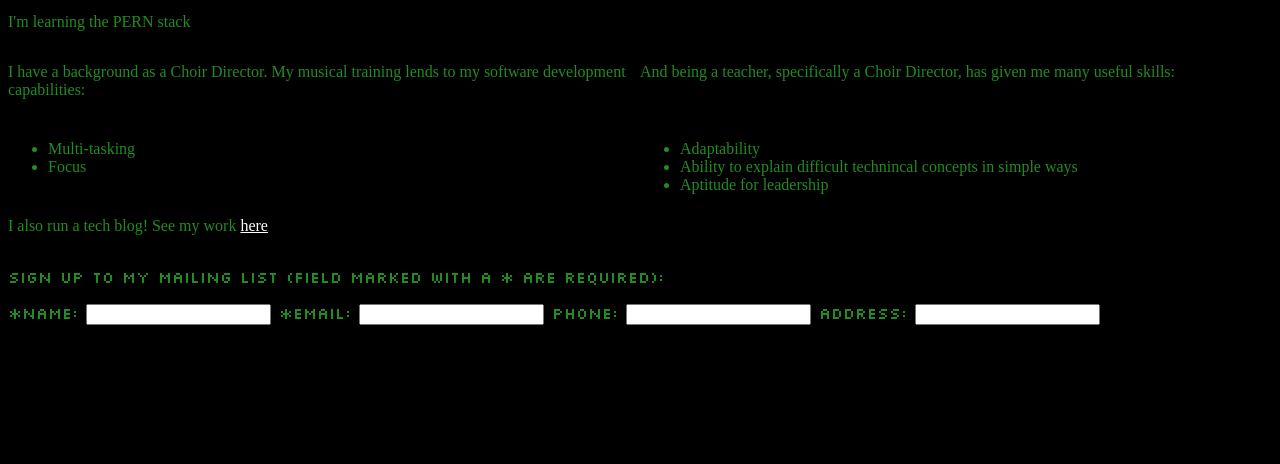
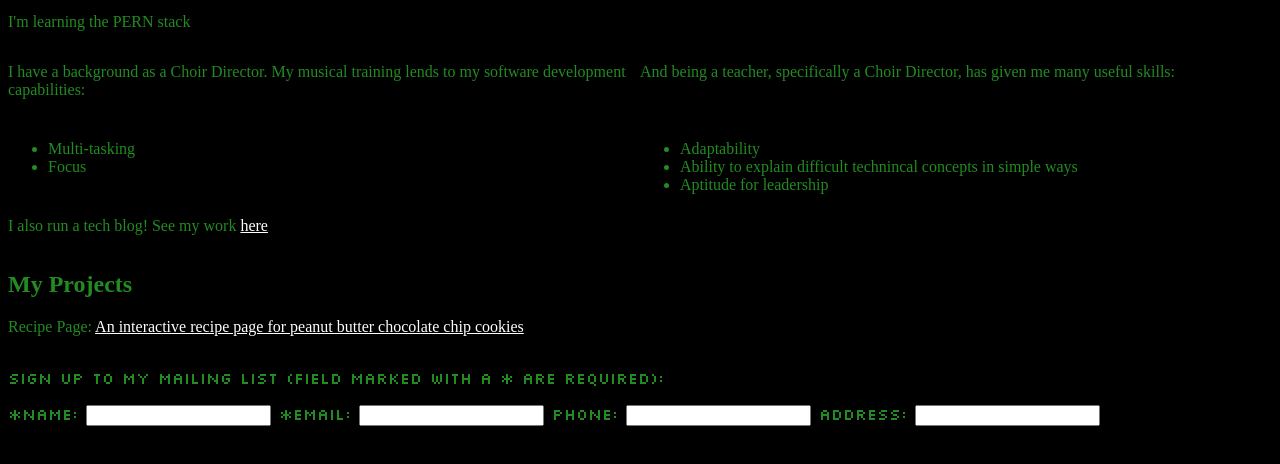
Before and after one commit to RachelGreenwood/TechtonicaAssignments, a plain HTML site: page portfolio/index.html in a window 1280 px wide. Shown: the part 304-768 px from the top of the page. Drawn offline with Linux system fonts and the light colour scheme; a web font is replaced by a local one.

Commit message:
Adds recipe project

```diff
--- a/portfolio/index.css
+++ b/portfolio/index.css
@@ -40,3 +40,7 @@ form {
 a {
     color: brown;
 }
+
+.projects a {
+    color: white;
+}
--- a/portfolio/index.html
+++ b/portfolio/index.html
@@ -31,6 +31,10 @@
             </div>
             <p>I also run a tech blog! See my work <a class="override" style="color: white" href="https://medium.com/@rachelgreenwood3301">here</a></p>
         </div>
+        <div class="projects">
+            <h2>My Projects</h2>
+            <p>Recipe Page: <a href="https://github.com/RachelGreenwood/TechtonicaAssignments/tree/main/recipe-page">An interactive recipe page for peanut butter chocolate chip cookies</a></p>
+        </div>
         <div class="contact">
             <form>
                 <p>Sign up to my mailing list (field marked with a * are required):</p>
```
